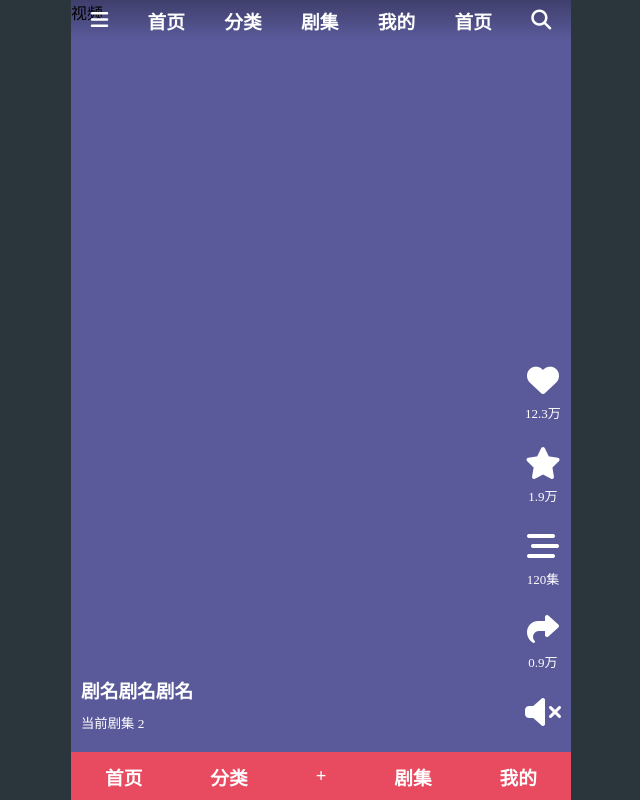
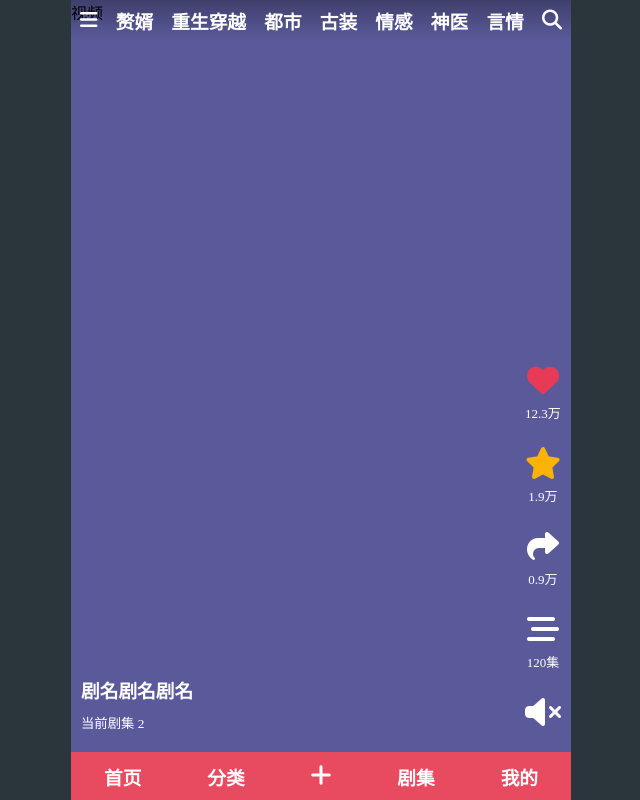
Before and after one commit to DanoAndHolidays/yike, a Vue app: page / in a window 1280 px wide. Shown: the whole page, without its empty margins (319-959 px from the left). Built offline with nearby package versions, Linux system fonts and the light colour scheme.

Commit message:
实现展示页样式变换、抽屉

```diff
--- a/package.json
+++ b/package.json
@@ -14,6 +14,7 @@
     "format": "prettier --write src/"
   },
   "dependencies": {
+    "element-plus": "^2.11.1",
     "pinia": "^3.0.3",
     "sass": "^1.91.0",
     "vue": "^3.5.18",
--- a/src/main.js
+++ b/src/main.js
@@ -2,12 +2,16 @@ import '@/styles/main.scss'
 
 import { createApp } from 'vue'
 import { createPinia } from 'pinia'
+
+import ElementPlus from 'element-plus'
+import 'element-plus/dist/index.css'
 
 import App from './App.vue'
 import router from './router'
 
 const app = createApp(App)
 
+app.use(ElementPlus)
 app.use(createPinia())
 app.use(router)
 
--- a/src/styles/main.scss
+++ b/src/styles/main.scss
@@ -1,17 +1,17 @@
 :root {
     border: 0;
     margin: 0;
-}
-
-html {
-    border: 0;
-    margin: 0;
+    -webkit-user-select: none;
+    -moz-user-select: none;
+    -ms-user-select: none;
+    user-select: none;
 }
 
 body {
     border: 0;
     margin: 0;
     background-color: $text-color-2;
+    overflow: hidden;
 }
 
 * {
--- a/src/styles/var.scss
+++ b/src/styles/var.scss
@@ -4,3 +4,7 @@ $secondary-color: #fecea8;
 $text-color-1: white;
 
 $tab-bar-height: 3rem;
+
+$like-color: #e73a56;
+$favorite-color: #fbb306;
+$share-color: rgb(66, 66, 174);
--- /dev/null
+++ b/src/utils/message.js
@@ -0,0 +1,10 @@
+import { ElMessage } from 'element-plus'
+export const createMessage = (message) => {
+    ElMessage({
+        message: message,
+        type: 'success',
+        duration: 1500,
+        plain: true,
+        offset: 64,
+    })
+}
--- a/src/views/Layout/components/NavBar.vue
+++ b/src/views/Layout/components/NavBar.vue
@@ -1,29 +1,41 @@
 <script setup>
+import { ref } from 'vue';
+
+const openBar = ref(false);
 </script>
 
 <template>
     <div class="nav-bar">
-        <div>
+        <div @click="openBar = !openBar">
             <i class="fa-solid fa-bars fa-lg"></i>
         </div>
         <div>
-            <h3>首页</h3>
+            <h3>赘婿</h3>
         </div>
         <div>
-            <h3>分类</h3>
+            <h3>重生穿越</h3>
         </div>
         <div>
-            <h3>剧集</h3>
+            <h3>都市</h3>
         </div>
         <div>
-            <h3>我的</h3>
+            <h3>古装</h3>
         </div>
         <div>
-            <h3>首页</h3>
+            <h3>情感</h3>
+        </div>
+        <div>
+            <h3>神医</h3>
+        </div>
+        <div>
+            <h3>言情</h3>
         </div>
         <div>
             <i class="fa-solid fa-magnifying-glass fa-lg"></i>
         </div>
+        <el-drawer v-model="openBar" title="暂未实现" :with-header="true" direction="ltr" size="300">
+            <p></p>
+        </el-drawer>
     </div>
 
 </template>
--- a/src/views/Layout/components/Play.vue
+++ b/src/views/Layout/components/Play.vue
@@ -1,4 +1,14 @@
 <script setup>
+import { ref } from 'vue';
+import { createMessage } from '@/utils/message'
+
+const isLike = ref(true);
+const isFavorite = ref(true);
+
+const isShare = ref(false);
+const isMute = ref(true);//默认静音
+
+const tab = ref(null);
 </script>
 
 <template>
@@ -6,31 +16,37 @@
         <div class="video">
             视频
         </div>
-        <div class="tab">
-            <div>
-                <i class="fa-solid fa-heart fa-2xl"></i>
+        <div class="tab" ref="tab">
+            <div @click="isLike = !isLike">
+                <i class="fa-solid fa-heart fa-2xl" :class="{ 'active-like': isLike }"></i>
                 <p>12.3万</p>
             </div>
-            <div>
-                <i class="fa-solid fa-star fa-2xl"></i>
+            <div @click="isFavorite = !isFavorite">
+                <i class="fa-solid fa-star fa-2xl" :class="{ 'active-favorite': isFavorite }"></i>
                 <p>1.9万</p>
+            </div>
+            <div @click="isShare = true">
+                <i class="fa-solid fa-share fa-2xl"></i>
+                <p>0.9万</p>
             </div>
             <div>
                 <i class="fa-solid fa-bars-staggered fa-2xl"></i>
                 <p>120集</p>
             </div>
-            <div>
-                <i class="fa-solid fa-share fa-2xl"></i>
-                <p>0.9万</p>
+            <div @click="isMute = !isMute; createMessage(isMute ? '已静音' : '解除静音')" class="mute">
+                <i class="fa-solid fa-volume-xmark fa-2xl" v-if="isMute"></i>
+                <i class="fa-solid fa-volume-low fa-2xl" v-else></i>
             </div>
-            <div>
-                <i class="fa-solid fa-volume-xmark fa-2xl"></i>
-            </div>
+            <el-drawer v-model="isShare" title="暂未实现" :with-header="true" direction="btt">
+                <p></p>
+            </el-drawer>
         </div>
         <div class="bottom">
             <h3>剧名剧名剧名</h3>
             <small>当前剧集 2</small>
         </div>
+
+
     </div>
 </template>
 
@@ -60,6 +76,17 @@
         div {
             margin: 10px;
 
+            i {
+                &.active-like {
+                    color: $like-color;
+                }
+
+                &.active-favorite {
+                    color: $favorite-color;
+                }
+
+            }
+
             p {
                 font-size: small;
             }
--- a/src/views/Layout/components/TabBar.vue
+++ b/src/views/Layout/components/TabBar.vue
@@ -10,7 +10,7 @@
             <h3>分类</h3>
         </div>
         <div class="shang">
-            <h3>+</h3>
+            <i class="fa-solid fa-plus fa-xl"></i>
         </div>
         <div>
             <h3>剧集</h3>
```
Also changed, not shown: 1 other file (tests, documents, lock files or other folders).
